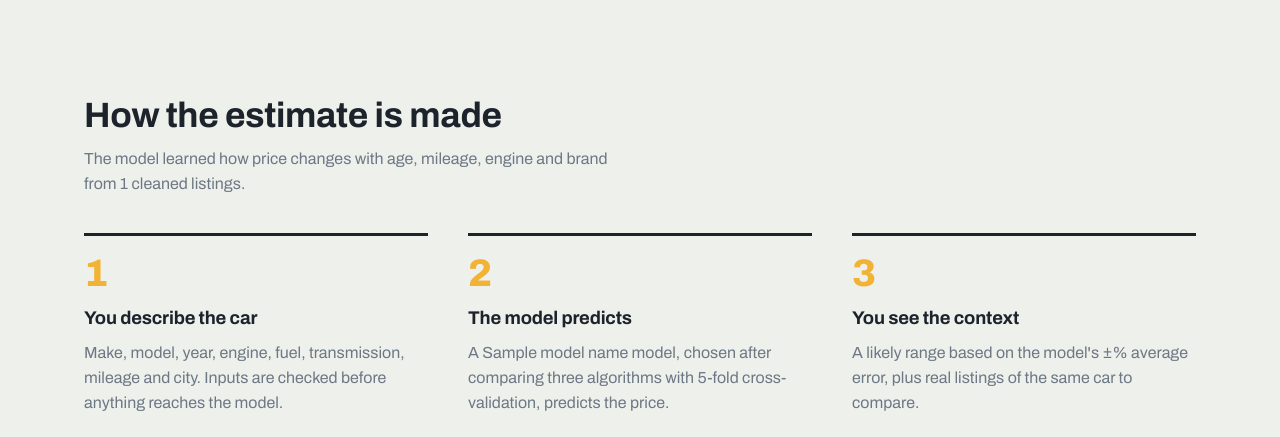
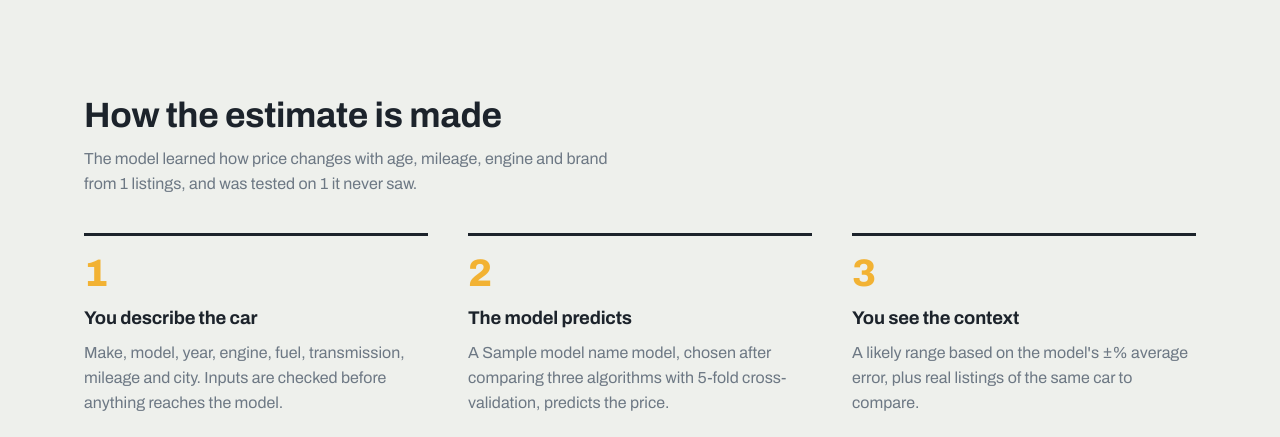
Before and after one commit to devshayanai-code/pak-wheels-price-predictor, a Python web app: template api/predictor/templates/predictor/index.html in a window 1280 px wide. Shown: the part 2453-2890 px from the top of the page. Run offline with Jinja, Linux system fonts and the light colour scheme; the template is opened without the code that fills it: most values are stand-ins (such as "Sample title", 1, 10 or a date in 2020).

Commit message:
Fix README figures, train/test split wording, full API example

```diff
--- a/api/predictor/templates/predictor/index.html
+++ b/api/predictor/templates/predictor/index.html
@@ -201,7 +201,7 @@
     <p class="reveal">Enter a car's make, year and mileage. A machine learning model trained on real Pakistani listings estimates its market value and shows comparable cars.</p>
     <a class="cta reveal" href="#estimate">Estimate a car's price</a>
     <ul class="facts reveal">
-      <li><strong>{{ n_listings }}</strong><span>real listings learned from</span></li>
+      <li><strong>{{ n_listings }}</strong><span>cleaned real listings</span></li>
       <li><strong>{{ n_cities }}</strong><span>major cities covered</span></li>
       <li><strong>±{{ error_percent }}%</strong><span>average error on unseen cars</span></li>
     </ul>
@@ -307,7 +307,7 @@
 <section id="how" style="padding-top: 0">
   <div class="wrap">
     <h2>How the estimate is made</h2>
-    <p class="lede">The model learned how price changes with age, mileage, engine and brand from {{ n_listings }} cleaned listings.</p>
+    <p class="lede">The model learned how price changes with age, mileage, engine and brand from {{ n_train }} listings, and was tested on {{ n_test }} it never saw.</p>
     <ol class="steps">
       <li>
         <h3>You describe the car</h3>
--- a/api/predictor/views.py
+++ b/api/predictor/views.py
@@ -2,6 +2,8 @@
 from django.views.generic import TemplateView
 from rest_framework.response import Response
 from rest_framework.views import APIView
+
+from src.config import TEST_SIZE
 
 from . import services
 from .serializers import CarInputSerializer
@@ -18,6 +20,8 @@ class HomePageView(TemplateView):
         listings = services.get_listings()
         context.update(
             n_listings=f"{len(listings):,}",
+            n_train=f"{round(len(listings) * (1 - TEST_SIZE)):,}",
+            n_test=f"{len(listings) - round(len(listings) * (1 - TEST_SIZE)):,}",
             n_cities=listings.loc[listings["city"] != "Other", "city"].nunique(),
             error_percent=round(metrics["test"]["test_mape_%"]),
             model_name=metrics["best_model"].replace("_", " ").title(),
```
Also changed, not shown: README.md.
